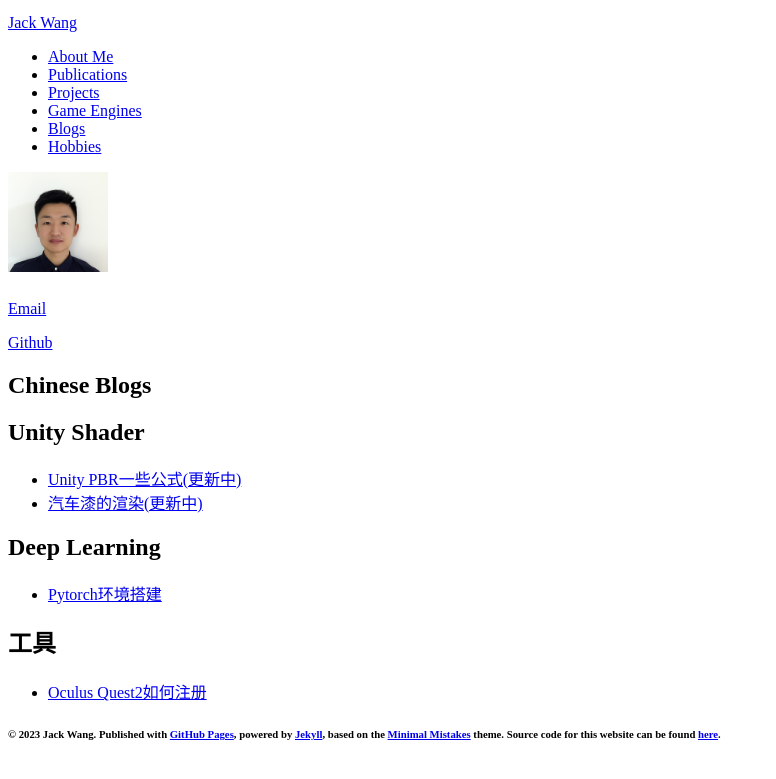
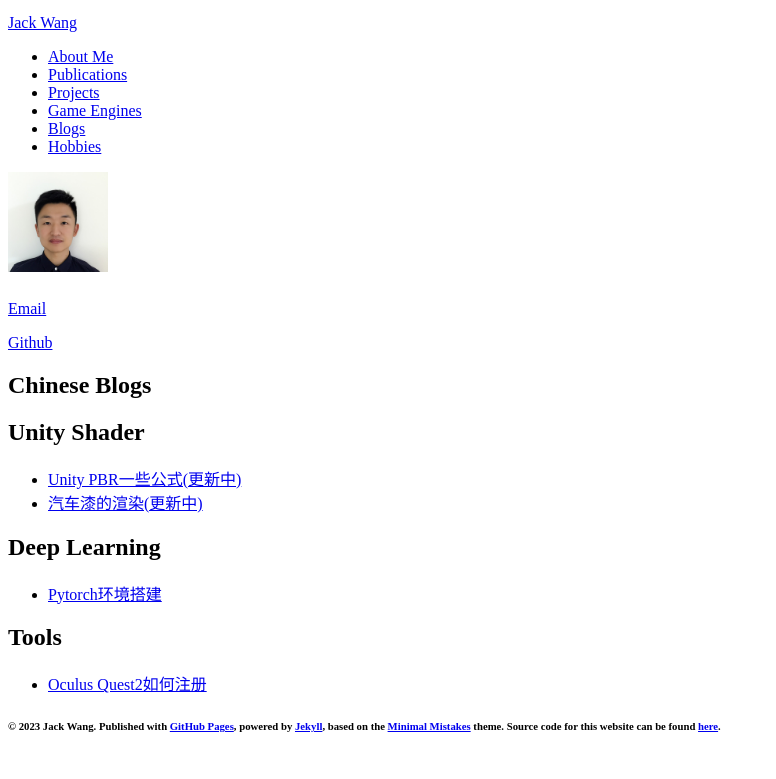
Before and after one commit to swang81/swang81.github.io, a Jekyll site: the page built from blogs.md, in a window 1280 px wide, cut to the strip 112-891 px from the top of the page. Shown: the whole strip, without its empty margins (0-776 px from the left). Built offline with Jekyll 4.4.1, drawn with Linux system fonts in a browser that asks for light colours; nearby versions of some CDN libraries; comment, search, counter and statistics services are not loaded.

Commit message:
Update blogs.md

```diff
--- a/blogs.md
+++ b/blogs.md
@@ -15,5 +15,6 @@ title: Blogs
 
 - [Pytorch环境搭建](/blogs/buildpytorch)
 
-## 工具
+## Tools
+
 - [Oculus Quest2如何注册](/blogs/quest2)
```
